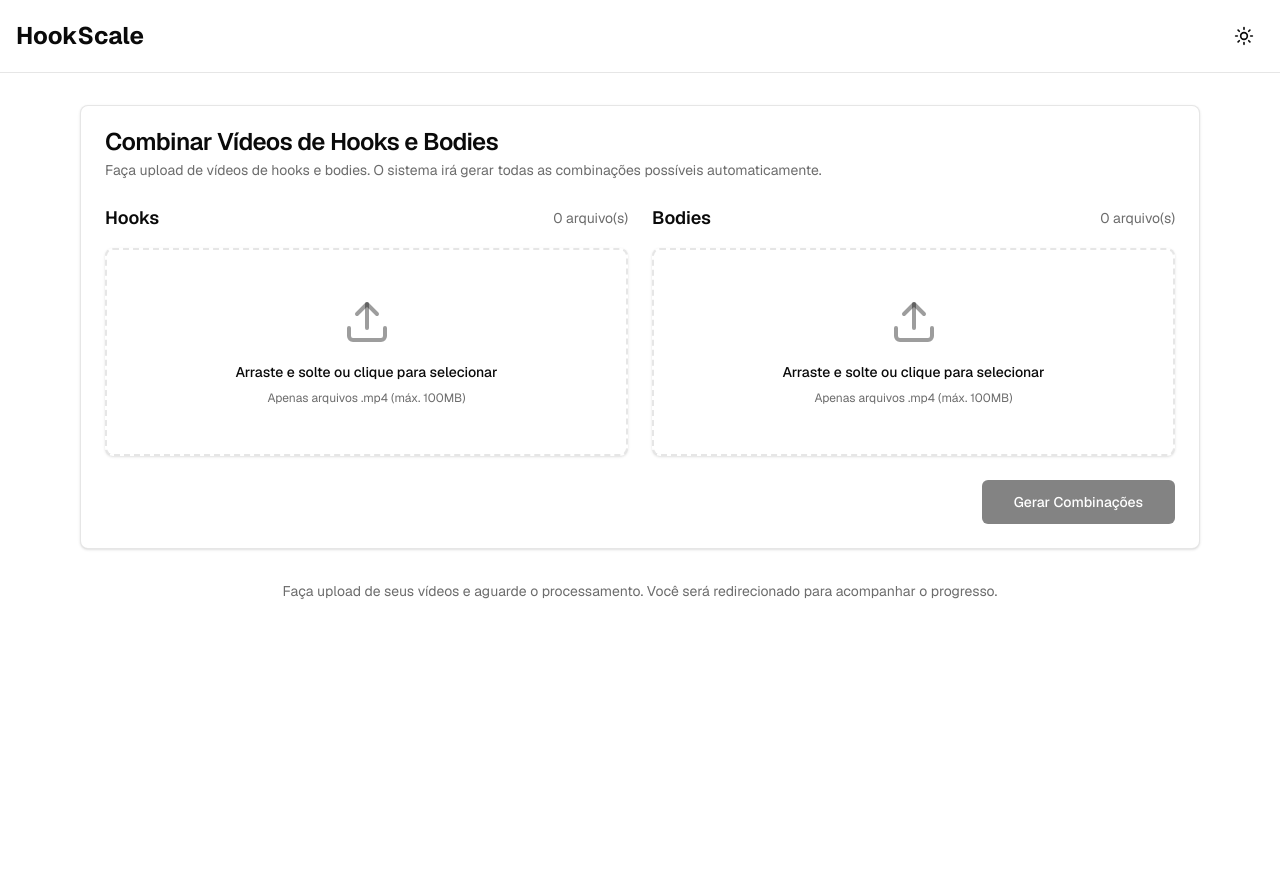
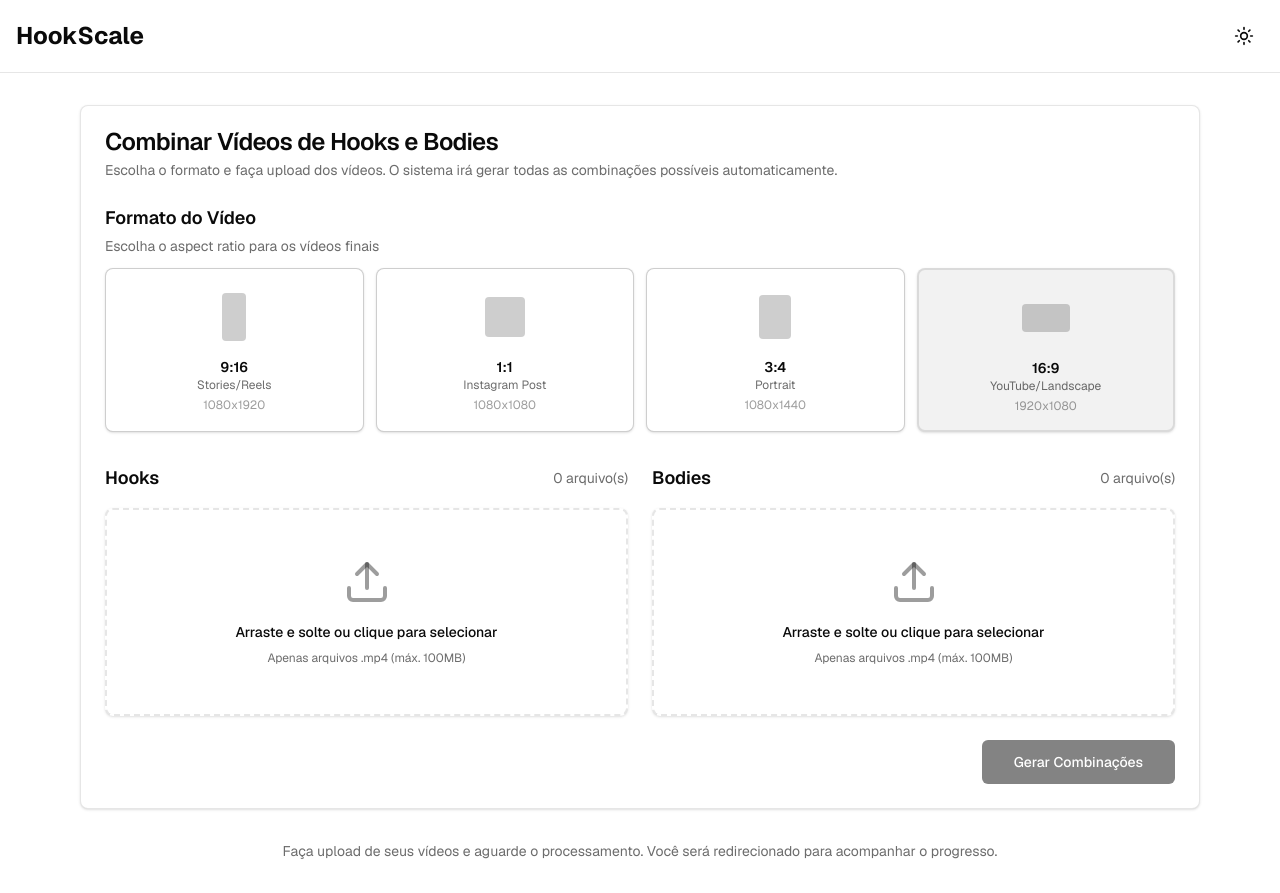
Before and after one commit to matheusveloz/hookscale1x, a Next.js app: page / in a window 1280 px wide. Before the commit the page ends 800 px from the top, so only its background shows below. Built offline with nearby package versions, Linux system fonts and the light colour scheme.

Commit message:
feat: seletor de aspect ratio e preview de vÃ­deos
- Seletor visual de aspect ratio (9:16, 1:1, 3:4, 16:9)
- Preview inline dos vÃ­deos processados
- Modal de preview em tela cheia
- Processamento respeitando aspect ratio escolhido
- DimensÃµes adaptadas por aspect ratio

```diff
--- a/app/api/upload/route.ts
+++ b/app/api/upload/route.ts
@@ -21,6 +21,7 @@ export async function POST(request: NextRequest) {
     await initializeDatabase();
 
     const formData = await request.formData();
+    const aspectRatio = formData.get("aspectRatio") as string || "16:9";
     const hookFiles = formData.getAll("hooks") as File[];
     const bodyFiles = formData.getAll("bodies") as File[];
 
@@ -50,10 +51,11 @@ export async function POST(request: NextRequest) {
 
     const totalCombinations = hookFiles.length * bodyFiles.length;
 
-    // Create job
+    // Create job with aspect ratio
     const job = await createJob(
       `Job ${new Date().toLocaleString("pt-BR")}`,
-      totalCombinations
+      totalCombinations,
+      aspectRatio
     );
 
     console.log(`Created job ${job.id} with ${totalCombinations} combinations`);
--- a/app/page.tsx
+++ b/app/page.tsx
@@ -3,6 +3,7 @@
 import { useState } from "react";
 import { useRouter } from "next/navigation";
 import { UploadZone } from "@/components/upload-zone";
+import { AspectRatioSelector, type AspectRatio } from "@/components/aspect-ratio-selector";
 import { Button } from "@/components/ui/button";
 import { Card, CardContent, CardDescription, CardHeader, CardTitle } from "@/components/ui/card";
 import { ThemeToggle } from "@/components/theme-toggle";
@@ -10,6 +11,7 @@ import { Loader2 } from "lucide-react";
 
 export default function HomePage() {
   const router = useRouter();
+  const [aspectRatio, setAspectRatio] = useState<AspectRatio>("16:9");
   const [hookFiles, setHookFiles] = useState<File[]>([]);
   const [bodyFiles, setBodyFiles] = useState<File[]>([]);
   const [isUploading, setIsUploading] = useState(false);
@@ -26,6 +28,9 @@ export default function HomePage() {
 
     try {
       const formData = new FormData();
+
+      // Add aspect ratio
+      formData.append("aspectRatio", aspectRatio);
 
       // Add hook files
       hookFiles.forEach((file) => {
@@ -72,11 +77,19 @@ export default function HomePage() {
           <CardHeader>
             <CardTitle>Combinar Vídeos de Hooks e Bodies</CardTitle>
             <CardDescription>
-              Faça upload de vídeos de hooks e bodies. O sistema irá gerar todas as
+              Escolha o formato e faça upload dos vídeos. O sistema irá gerar todas as
               combinações possíveis automaticamente.
             </CardDescription>
           </CardHeader>
           <CardContent>
+            {/* Aspect Ratio Selector */}
+            <div className="mb-8">
+              <AspectRatioSelector
+                selected={aspectRatio}
+                onSelect={setAspectRatio}
+              />
+            </div>
+
             <div className="grid gap-6 md:grid-cols-2">
               <UploadZone
                 type="hook"
--- /dev/null
+++ b/components/aspect-ratio-selector.tsx
@@ -0,0 +1,68 @@
+"use client";
+
+import { Card } from "@/components/ui/card";
+import { cn } from "@/lib/utils";
+
+export type AspectRatio = "9:16" | "1:1" | "3:4" | "16:9";
+
+interface AspectRatioSelectorProps {
+  selected: AspectRatio;
+  onSelect: (ratio: AspectRatio) => void;
+}
+
+const aspectRatios: { value: AspectRatio; label: string; dimensions: string }[] = [
+  { value: "9:16", label: "Stories/Reels", dimensions: "1080x1920" },
+  { value: "1:1", label: "Instagram Post", dimensions: "1080x1080" },
+  { value: "3:4", label: "Portrait", dimensions: "1080x1440" },
+  { value: "16:9", label: "YouTube/Landscape", dimensions: "1920x1080" },
+];
+
+export function AspectRatioSelector({ selected, onSelect }: AspectRatioSelectorProps) {
+  return (
+    <div className="space-y-3">
+      <div>
+        <h3 className="text-lg font-semibold mb-1">Formato do Vídeo</h3>
+        <p className="text-sm text-foreground/60">
+          Escolha o aspect ratio para os vídeos finais
+        </p>
+      </div>
+
+      <div className="grid grid-cols-2 md:grid-cols-4 gap-3">
+        {aspectRatios.map((ratio) => (
+          <Card
+            key={ratio.value}
+            className={cn(
+              "cursor-pointer p-4 transition-all hover:shadow-md",
+              selected === ratio.value
+                ? "border-2 border-foreground bg-foreground/5"
+                : "border border-foreground/20"
+            )}
+            onClick={() => onSelect(ratio.value)}
+          >
+            <div className="flex flex-col items-center gap-2">
+              {/* Visual representation */}
+              <div className="relative w-16 h-16 flex items-center justify-center">
+                <div
+                  className={cn(
+                    "bg-foreground/20 rounded",
+                    ratio.value === "9:16" && "w-6 h-12",
+                    ratio.value === "1:1" && "w-10 h-10",
+                    ratio.value === "3:4" && "w-8 h-11",
+                    ratio.value === "16:9" && "w-12 h-7"
+                  )}
+                />
+              </div>
+
+              {/* Label */}
+              <div className="text-center">
+                <p className="font-semibold text-sm">{ratio.value}</p>
+                <p className="text-xs text-foreground/60">{ratio.label}</p>
+                <p className="text-xs text-foreground/40 mt-1">{ratio.dimensions}</p>
+              </div>
+            </div>
+          </Card>
+        ))}
+      </div>
+    </div>
+  );
+}
--- /dev/null
+++ b/lib/aspect-ratio-helper.ts
@@ -0,0 +1,17 @@
+import type { AspectRatio } from '@/types';
+
+export interface AspectRatioDimensions {
+  width: number;
+  height: number;
+}
+
+export function getAspectRatioDimensions(aspectRatio: AspectRatio): AspectRatioDimensions {
+  const dimensions: Record<AspectRatio, AspectRatioDimensions> = {
+    '9:16': { width: 1080, height: 1920 }, // Stories/Reels
+    '1:1': { width: 1080, height: 1080 },  // Instagram Post
+    '3:4': { width: 1080, height: 1440 },  // Portrait
+    '16:9': { width: 1920, height: 1080 }, // YouTube/Landscape
+  };
+
+  return dimensions[aspectRatio] || dimensions['16:9'];
+}
--- a/lib/db.ts
+++ b/lib/db.ts
@@ -2,10 +2,18 @@ import { supabase } from './supabase';
 import type { Job, Video, Combination, VideoType, JobStatus } from '@/types';
 
 // Jobs
-export async function createJob(name: string | null, totalCombinations: number): Promise<Job> {
+export async function createJob(
+  name: string | null,
+  totalCombinations: number,
+  aspectRatio: string = '16:9'
+): Promise<Job> {
   const { data, error } = await supabase
     .from('jobs')
-    .insert({ name, total_combinations: totalCombinations })
+    .insert({
+      name,
+      total_combinations: totalCombinations,
+      aspect_ratio: aspectRatio,
+    })
     .select()
     .single();
 
--- a/lib/ffmpeg.ts
+++ b/lib/ffmpeg.ts
@@ -120,18 +120,20 @@ export async function concatenateVideos(
 export async function concatenateVideosWithReencode(
   inputPath1: string,
   inputPath2: string,
-  outputPath: string
+  outputPath: string,
+  width: number = 1920,
+  height: number = 1080
 ): Promise<void> {
   return new Promise((resolve, reject) => {
-    console.log(`Re-encoding: ${inputPath1} + ${inputPath2} -> ${outputPath}`);
+    console.log(`Re-encoding: ${inputPath1} + ${inputPath2} -> ${outputPath} (${width}x${height})`);
 
     ffmpeg()
       .input(inputPath1)
       .input(inputPath2)
       .complexFilter([
         // Normalizar inputs para mesma resolução/framerate
-        '[0:v]scale=1280:720:force_original_aspect_ratio=decrease,pad=1280:720:(ow-iw)/2:(oh-ih)/2,setsar=1,fps=30[v0]',
-        '[1:v]scale=1280:720:force_original_aspect_ratio=decrease,pad=1280:720:(ow-iw)/2:(oh-ih)/2,setsar=1,fps=30[v1]',
+        `[0:v]scale=${width}:${height}:force_original_aspect_ratio=decrease,pad=${width}:${height}:(ow-iw)/2:(oh-ih)/2,setsar=1,fps=30[v0]`,
+        `[1:v]scale=${width}:${height}:force_original_aspect_ratio=decrease,pad=${width}:${height}:(ow-iw)/2:(oh-ih)/2,setsar=1,fps=30[v1]`,
         // Concatenar vídeos e áudios
         '[v0][0:a][v1][1:a]concat=n=2:v=1:a=1[outv][outa]'
       ])
--- a/lib/video-processor.ts
+++ b/lib/video-processor.ts
@@ -8,8 +8,10 @@ import {
   updateCombination,
   updateJobProgress,
   updateJobStatus,
+  getJob,
 } from './db';
-import type { Combination, Video } from '@/types';
+import { getAspectRatioDimensions } from './aspect-ratio-helper';
+import type { Combination, Video, AspectRatio } from '@/types';
 
 const BATCH_SIZE = parseInt(process.env.BATCH_SIZE || '8');
 
@@ -25,6 +27,17 @@ export async function processJobCombinations(
   try {
     // Update job status to processing
     await updateJobStatus(jobId, 'processing');
+
+    // Get job details (including aspect ratio)
+    const job = await getJob(jobId);
+    if (!job) {
+      throw new Error('Job not found');
+    }
+
+    const aspectRatio = (job.aspect_ratio || '16:9') as AspectRatio;
+    const dimensions = getAspectRatioDimensions(aspectRatio);
+
+    console.log(`Processing with aspect ratio: ${aspectRatio} (${dimensions.width}x${dimensions.height})`);
 
     // Get all hooks and bodies
     const hooks = await getVideosByJob(jobId, 'hook');
@@ -49,7 +62,15 @@ export async function processJobCombinations(
         batch.map(async (combination, batchIndex) => {
           const overallIndex = i + batchIndex;
           try {
-            await processSingleCombination(combination, hooks, bodies, callbacks, overallIndex + 1, total);
+            await processSingleCombination(
+              combination,
+              hooks,
+              bodies,
+              callbacks,
+              overallIndex + 1,
+              total,
+              dimensions
+            );
           } catch (error) {
             console.error(`Error processing combination ${combination.id}:`, error);
             // Mark as failed but continue
@@ -84,7 +105,8 @@ async function processSingleCombination(
   bodies: Video[],
   callbacks: ProcessCallback,
   currentIndex: number,
-  total: number
+  total: number,
+  dimensions: { width: number; height: number }
 ): Promise<void> {
   const hook = hooks.find((h) => h.id === combination.hook_id);
   const body = bodies.find((b) => b.id === combination.body_id);
@@ -109,8 +131,14 @@ async function processSingleCombination(
     await downloadFromBlob(body.blob_url, bodyPath);
 
     // Concatenate videos usando re-encoding (mais lento mas garante compatibilidade)
-    console.log(`Concatenando vídeos com re-encoding...`);
-    await concatenateVideosWithReencode(hookPath, bodyPath, outputPath);
+    console.log(`Concatenando vídeos com re-encoding (${dimensions.width}x${dimensions.height})...`);
+    await concatenateVideosWithReencode(
+      hookPath,
+      bodyPath,
+      outputPath,
+      dimensions.width,
+      dimensions.height
+    );
 
     // Upload result to blob
     const fs = await import('fs');
--- a/types/index.ts
+++ b/types/index.ts
@@ -3,6 +3,8 @@ export type VideoType = 'hook' | 'body';
 export type JobStatus = 'pending' | 'processing' | 'completed' | 'failed';
 
 export type CombinationStatus = 'pending' | 'processing' | 'completed' | 'failed';
+
+export type AspectRatio = '9:16' | '1:1' | '3:4' | '16:9';
 
 export interface Job {
   id: string;
@@ -10,6 +12,7 @@ export interface Job {
   status: JobStatus;
   total_combinations: number;
   processed_count: number;
+  aspect_ratio: AspectRatio;
   created_at: Date;
   updated_at: Date;
 }
```
Also changed, not shown: components/video-list.tsx (+41 -2 lines), 1 other file (tests, documents, lock files or other folders).
